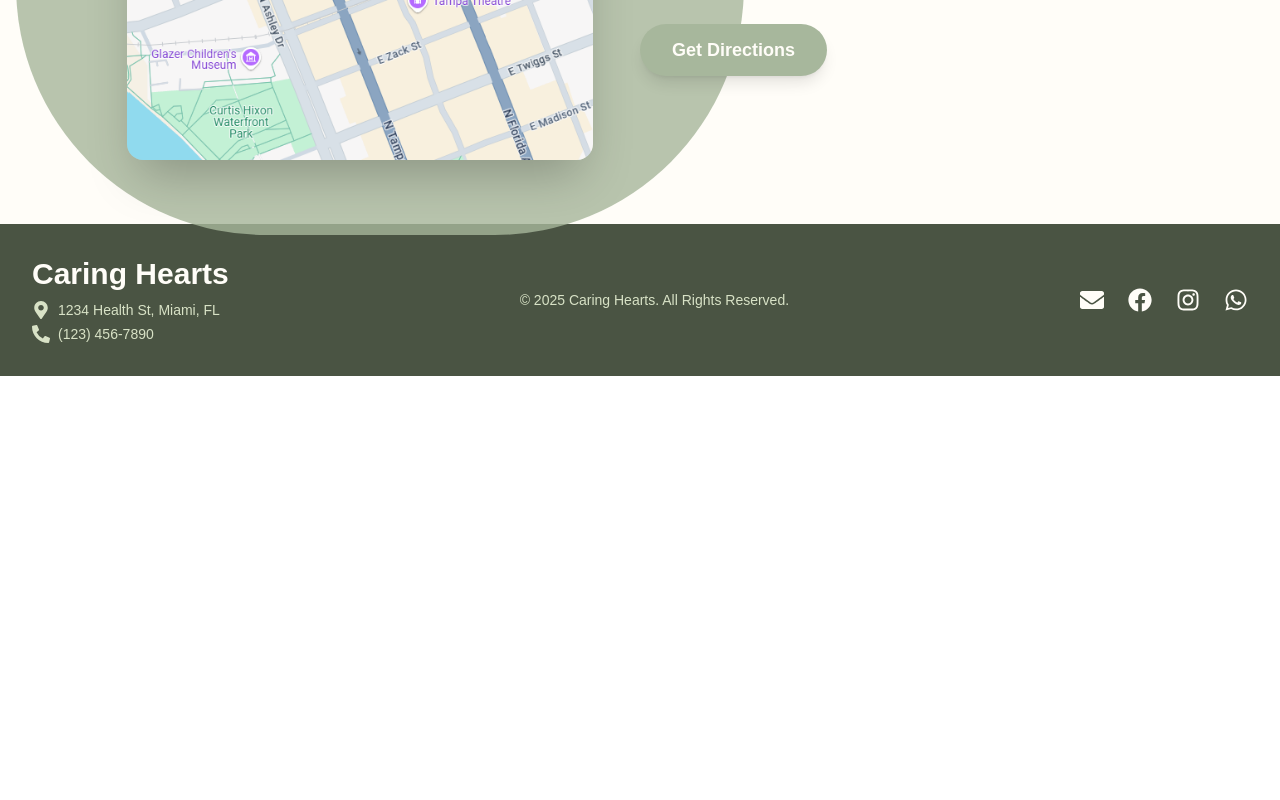
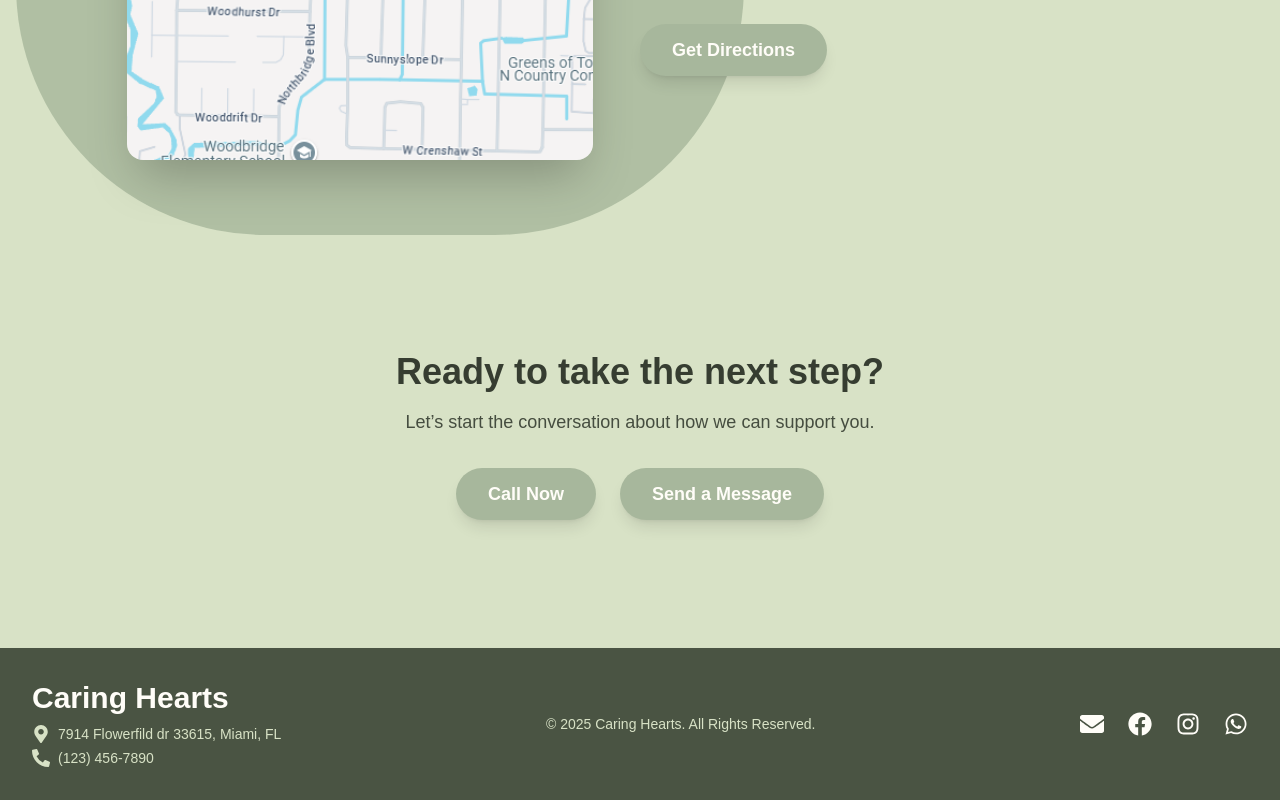
Before and after one commit to DamRandom/caring-hearts, a Next.js app: page / in a window 1280 px wide. Shown: the part 3043-3843 px from the top of the page. Before the commit the page ends 3419 px from the top, so only its background shows below. Built offline with nearby package versions, Linux system fonts and the light colour scheme.

Commit message:
Add CTA section with text card and shadow for better visibility and styling

```diff
--- a/src/app/(page)/layout.tsx
+++ b/src/app/(page)/layout.tsx
@@ -25,7 +25,7 @@ export default function RootLayout({
   return (
     <html lang="en">
       <body
-        className={`${geistSans.variable} ${geistMono.variable} antialiased bg-[#F5F0E6] text-[#13200A]`}
+        className={`${geistSans.variable} ${geistMono.variable} antialiased bg-[#FFFDF8] text-[#13200A]`}
       >
         {children}
       </body>
--- a/src/app/(page)/page.tsx
+++ b/src/app/(page)/page.tsx
@@ -5,6 +5,7 @@ import AboutUs from "@/components/AboutUs";
 import Services from "@/components/Services";
 import OurPhilosophy from "@/components/OurPhilosophy";
 import Location from "@/components/Location";
+import FinalCalltoAction from "@/components/FinalCalltoAction";
 
 export default function Home() {
   return (
@@ -17,6 +18,7 @@ export default function Home() {
         <Services />
         <OurPhilosophy />
         <Location />
+        <FinalCalltoAction />
         {/* Otras secciones aquí */}
       <Footer />
     </div>
--- a/src/components/FinalCalltoAction.tsx
+++ b/src/components/FinalCalltoAction.tsx
@@ -0,0 +1,34 @@
+'use client';
+
+export default function CTA() {
+  return (
+    <section className="relative py-32 text-center">
+      <div className="max-w-6xl mx-auto relative z-10">
+        <h2 className="text-4xl font-bold text-[#363D31] mb-4">Ready to take the next step?</h2>
+        <p className="text-lg text-[#363D31] opacity-90 mb-8">
+          Let’s start the conversation about how we can support you.
+        </p>
+
+        <div className="flex justify-center space-x-6">
+          {/* Call Now Button */}
+          <a
+            href="tel:+1234567890"
+            className="inline-block bg-[#A7B79C] text-[#FFFDF8] text-lg font-semibold py-3 px-8 rounded-full shadow-lg hover:bg-[#8C9D85] hover:shadow-xl transition-all duration-300"
+          >
+            Call Now
+          </a>
+
+          {/* Message Button */}
+          <a
+            href="https://wa.me/1234567890"
+            target="_blank"
+            rel="noopener noreferrer"
+            className="inline-block bg-[#A7B79C] text-[#FFFDF8] text-lg font-semibold py-3 px-8 rounded-full shadow-lg hover:bg-[#8C9D85] hover:shadow-xl transition-all duration-300"
+          >
+            Send a Message
+          </a>
+        </div>
+      </div>
+    </section>
+  );
+}
--- a/src/components/Footer.tsx
+++ b/src/components/Footer.tsx
@@ -10,7 +10,7 @@ const Footer = () => {
           <h1 className="text-3xl font-bold mb-2">Caring Hearts</h1>
           <div className="flex items-center text-sm text-[#D8E2C6] mb-1">
             <FaMapMarkerAlt size={18} className="mr-2" />
-            <p>1234 Health St, Miami, FL</p>
+            <p>7914 Flowerfild dr 33615, Miami, FL</p>
           </div>
           <div className="flex items-center text-sm text-[#D8E2C6]">
             <FaPhoneAlt size={18} className="mr-2" />
--- a/src/components/Location.tsx
+++ b/src/components/Location.tsx
@@ -7,7 +7,7 @@ export default function Location() {
   const [showInfo, setShowInfo] = useState(false);
 
   return (
-    <section className="relative py-16 px-6 sm:px-12 lg:px-20 bg-[#FFFDF8]">
+    <section className="relative py-16 px-6 sm:px-12 lg:px-20  ">
       <div className="max-w-6xl mx-auto flex flex-col sm:flex-row items-center">
         {/* Left: Map Section */}
         <div className="relative w-full sm:w-1/2 h-96 flex justify-center items-center">
@@ -49,7 +49,7 @@ export default function Location() {
                 height={100}
                 className="rounded-md"
               />
-              <p className="text-sm text-[#363D31] mt-2">1234 Serenity Lane, City</p>
+              <p className="text-sm text-[#363D31] mt-2">7914 Flowerfild dr 33615</p>
             </div>
           )}
         </div>
```
Also changed, not shown: public/images/map.png.
